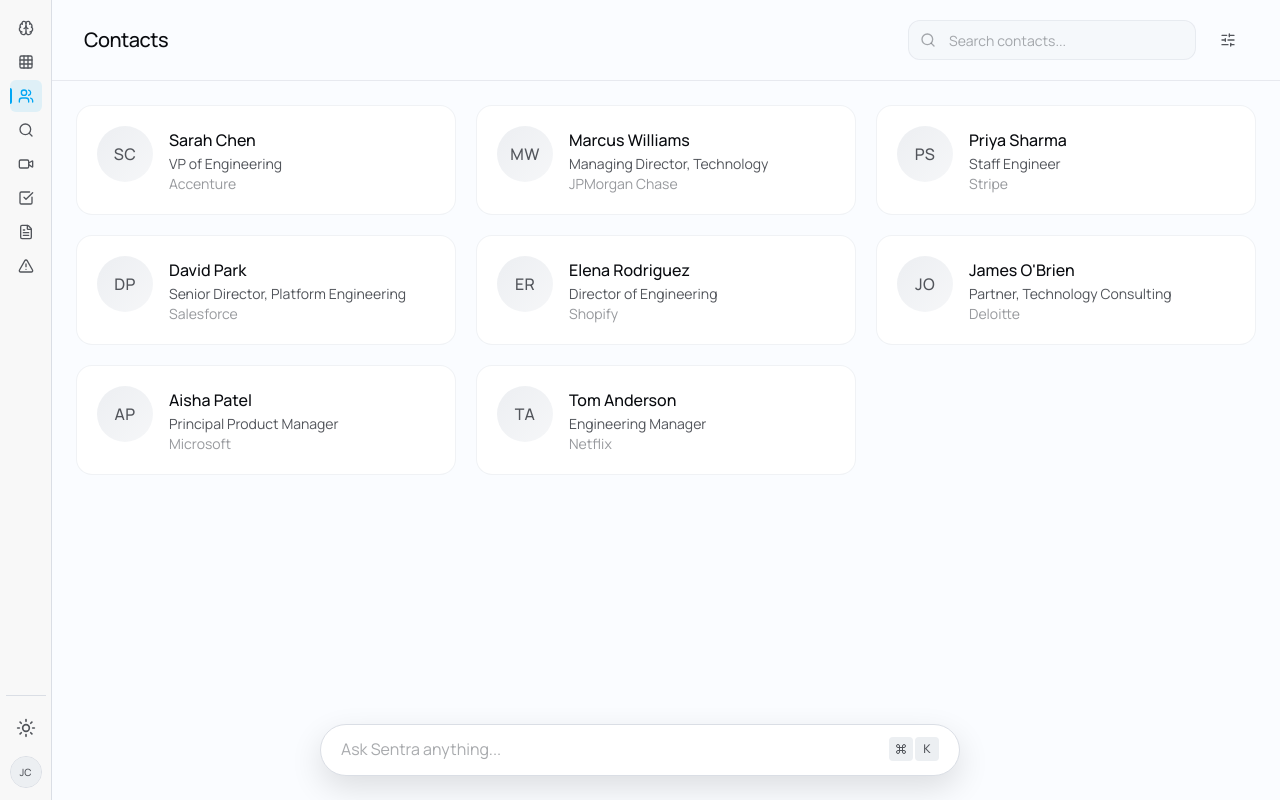
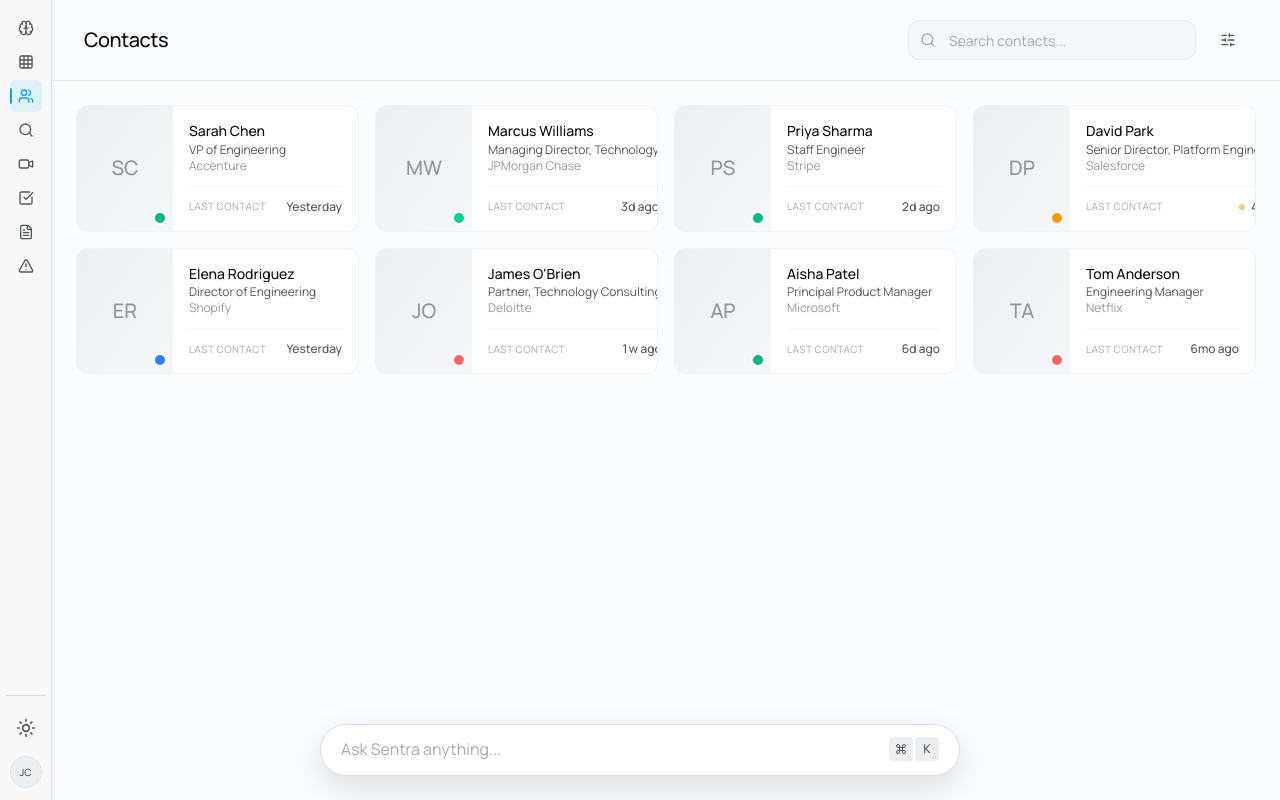
Before and after one commit to Dynamis-Labs/reports-mock, a React (Vite) app in the folder weekly-reports-demo/: page / in a window 1280 px wide. Both pictures are taken after a click on the button 25 px from the left and 96 px from the top of the page. Built offline with nearby package versions, Linux system fonts and the light colour scheme.

Commit message:
feat(crm): redesign cards - 4-column grid, tall photos, status indicators, last contact

```diff
--- a/weekly-reports-demo/src/components/crm/layouts/card-grid/card-grid-layout.tsx
+++ b/weekly-reports-demo/src/components/crm/layouts/card-grid/card-grid-layout.tsx
@@ -9,8 +9,8 @@
 /**
  * Card Grid Layout
  *
- * Visual card grid with slide-in drawer for contact details.
- * Features: Responsive auto-fill grid, staggered reveal, drawer integration.
+ * Fixed 4-column grid with square-ish dossier cards.
+ * Responsive: 4 cols → 3 → 2 → 1 based on viewport.
  */
 
 interface CardGridLayoutProps {
@@ -21,11 +21,9 @@
   const { selectedContactId, isDrawerOpen, openDrawer, closeDrawer } =
     useCrmStore();
 
-  // Find selected contact
   const selectedContact =
     contacts.find((c) => c.id === selectedContactId) ?? null;
 
-  // Empty state
   if (contacts.length === 0) {
     return (
       <div className="flex items-center justify-center h-full">
@@ -51,7 +49,7 @@
           variants={staggerContainer}
           initial="hidden"
           animate="visible"
-          className="p-6 grid grid-cols-[repeat(auto-fill,minmax(300px,1fr))] gap-5"
+          className="p-6 grid grid-cols-1 sm:grid-cols-2 lg:grid-cols-3 xl:grid-cols-4 gap-4"
         >
           {contacts.map((contact) => (
             <ContactCard
--- a/weekly-reports-demo/src/components/crm/layouts/card-grid/contact-card.tsx
+++ b/weekly-reports-demo/src/components/crm/layouts/card-grid/contact-card.tsx
@@ -1,15 +1,15 @@
 import { motion } from "motion/react";
 import { cn } from "../../../../lib/utils";
-import { ContactAvatar } from "../../shared/contact-avatar";
+import { formatRelativeTime } from "../../../../lib/date-utils";
 import { staggerItem } from "../../../../lib/motion";
 import type { Contact } from "../../../../types/contact";
 
 /**
  * Contact Card
  *
- * Minimal, editorial-style contact card. The photo is the visual anchor.
- * Clean typography hierarchy: name → title → company.
- * Restrained interactions: subtle border change on hover, no bouncy effects.
+ * Square-ish dossier card with prominent photo.
+ * Layout: Tall photo on left → stacked info on right
+ * Info: Name, Title @ Company, Last Contact, Status
  */
 
 interface ContactCardProps {
@@ -24,41 +24,90 @@
   onClick,
 }: ContactCardProps) {
   const fullName = `${contact.firstName} ${contact.lastName}`;
+  const initials = `${contact.firstName[0]}${contact.lastName[0]}`;
+  const isOverdue = contact.nextFollowUp && contact.nextFollowUp <= new Date();
+
+  // Warmth-based status
+  const statusConfig = {
+    hot: { label: "Active", color: "bg-emerald-500" },
+    warm: { label: "Engaged", color: "bg-emerald-400" },
+    cool: { label: "Cooling", color: "bg-amber-500" },
+    cold: { label: "At Risk", color: "bg-red-400" },
+    new: { label: "New", color: "bg-blue-500" },
+  };
+  const status = statusConfig[contact.warmth];
 
   return (
     <motion.button
       variants={staggerItem}
       onClick={onClick}
       className={cn(
-        "group relative text-left w-full rounded-2xl overflow-hidden",
+        "group relative text-left w-full rounded-xl overflow-hidden",
         "bg-white dark:bg-surface/50",
-        "border transition-colors duration-200",
+        "border transition-all duration-200",
         "focus:outline-none focus-visible:ring-2 focus-visible:ring-accent focus-visible:ring-offset-2",
         isSelected
-          ? "border-foreground/20 shadow-sm"
-          : "border-border/40 hover:border-border",
+          ? "border-foreground/20 shadow-md"
+          : "border-border/40 hover:border-border hover:shadow-sm",
       )}
     >
-      <div className="p-5">
-        <div className="flex items-start gap-4">
-          {/* Large avatar - the visual anchor */}
-          <ContactAvatar contact={contact} size="xl" />
+      <div className="flex">
+        {/* Tall profile photo - left side */}
+        <div className="w-24 shrink-0 bg-gradient-to-br from-muted to-muted/50 relative">
+          {contact.avatarUrl ? (
+            <img
+              src={contact.avatarUrl}
+              alt={fullName}
+              className="w-full h-full object-cover"
+            />
+          ) : (
+            <div className="w-full h-full flex items-center justify-center">
+              <span className="text-xl font-medium text-muted-foreground/60 uppercase">
+                {initials}
+              </span>
+            </div>
+          )}
+          {/* Status indicator dot */}
+          <div
+            className={cn(
+              "absolute bottom-2 right-2 size-2.5 rounded-full",
+              status.color,
+              "ring-2 ring-white dark:ring-surface/50",
+            )}
+            title={status.label}
+          />
+        </div>
 
-          <div className="flex-1 min-w-0 pt-0.5">
-            {/* Name - primary */}
-            <h3 className="font-medium text-base text-foreground truncate">
+        {/* Info section - right side */}
+        <div className="flex-1 p-4 flex flex-col justify-between min-h-[120px]">
+          {/* Top: Name and role */}
+          <div>
+            <h3 className="font-medium text-sm text-foreground truncate leading-tight">
               {fullName}
             </h3>
-
-            {/* Title - secondary */}
-            <p className="text-sm text-muted-foreground truncate mt-0.5">
+            <p className="text-xs text-muted-foreground truncate mt-0.5">
               {contact.title}
             </p>
-
-            {/* Company - tertiary */}
-            <p className="text-sm text-muted-foreground/60 truncate">
+            <p className="text-xs text-muted-foreground/60 truncate">
               {contact.company}
             </p>
+          </div>
+
+          {/* Bottom: Last contact + overdue indicator */}
+          <div className="flex items-center justify-between mt-3 pt-3 border-t border-border/30">
+            <div className="flex items-center gap-1.5">
+              <span className="text-[10px] text-muted-foreground/50 uppercase tracking-wider">
+                Last contact
+              </span>
+            </div>
+            <div className="flex items-center gap-1.5">
+              {isOverdue && (
+                <span className="size-1.5 rounded-full bg-amber-500 animate-pulse" />
+              )}
+              <span className="text-xs font-medium text-muted-foreground tabular-nums">
+                {formatRelativeTime(contact.lastContacted)}
+              </span>
+            </div>
           </div>
         </div>
       </div>
```
